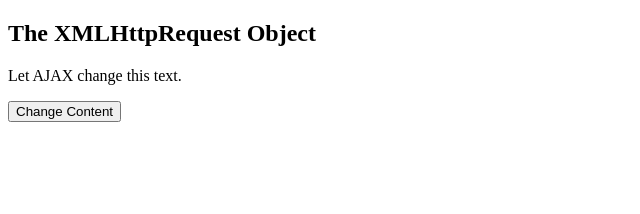
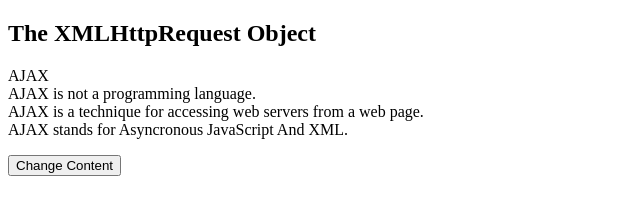
Before and after one commit to yses9296/javascript, a plain HTML site: page 30-ajax/index.html in a window 1280 px wide. Both pictures are taken after a click on the button "Change Content". Shown: the whole page, without its empty margins (0-640 px from the left). Drawn offline with Linux system fonts and the light colour scheme.

Commit message:
javascript 30

```diff
--- a/30-ajax/index.html
+++ b/30-ajax/index.html
@@ -1,5 +1,11 @@
 <!DOCTYPE html>
-<html>
+<html lang="ko">
+<head>
+    <meta charset="UTF-8">
+    <meta http-equiv="X-UA-Compatible" content="IE=edge">
+    <meta name="viewport" content="width=device-width, initial-scale=1.0">
+    <title>AJAX</title>
+</head>
 <body>
 
 <h2>The XMLHttpRequest Object</h2>
@@ -9,20 +15,26 @@
 <button type="button" onclick="loadDoc()">Change Content</button>
 
 <script>
-function loadDoc() {
-  var xhttp;
-  if (window.XMLHttpRequest) {
-    // code for modern browsers
+  function loadDoc() {
+    var xhttp;
     xhttp = new XMLHttpRequest();
-    } else {
-    // code for IE6, IE5
-    xhttp = new ActiveXObject("Microsoft.XMLHTTP");
-  }
 
+    xhttp.onreadystatechange = function(){
 
+      if(this.readyState == 4 && this.status == 200){
+        //서버 준비 완료, 응답 했음.
+        document.getElementById('demo').innerHTML =  this.responseText; //ajax_info.txt안의 텍스트 가져오기
+      }
+      else{
+        //서버 준비 미완료.
+      }
+      //readyState
 
+    }//onreadystatechange
 
-}
+    xhttp.open('get', 'ajax_info.txt', true);
+    xhttp.send();
+  }//loadDoc
 </script>
 
 </body>
```
